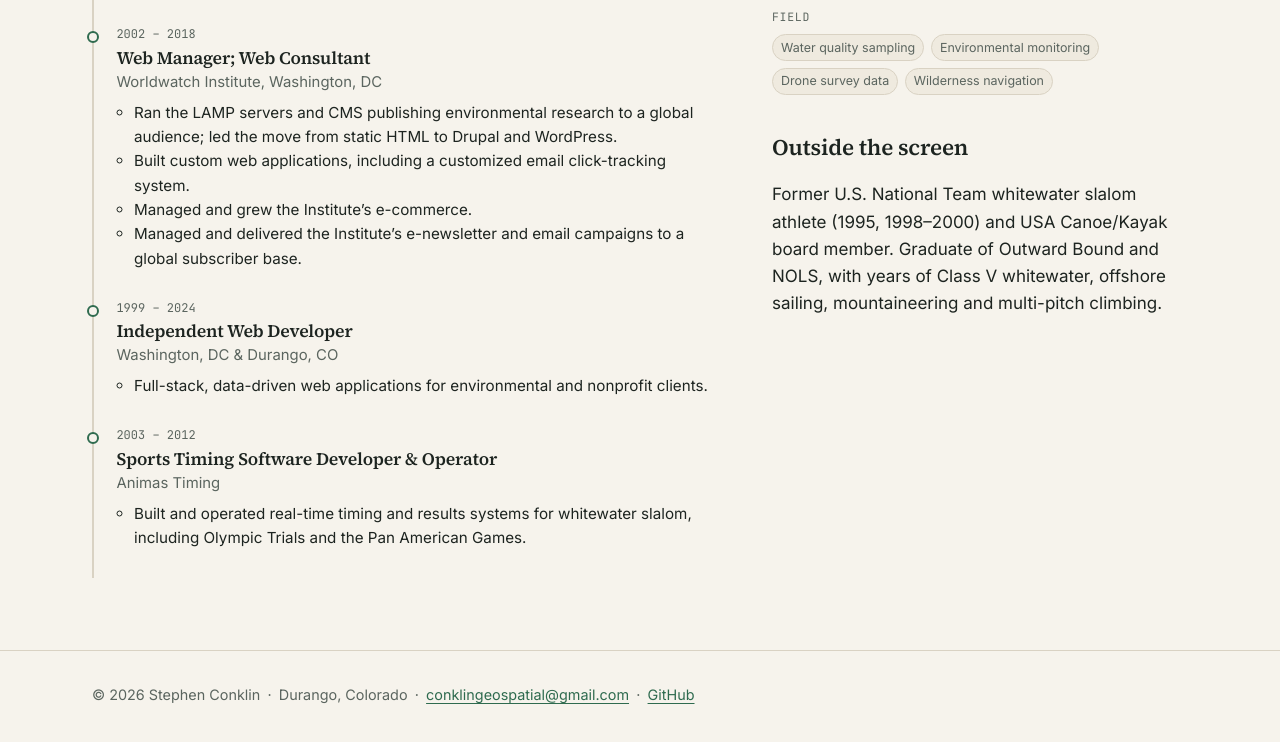
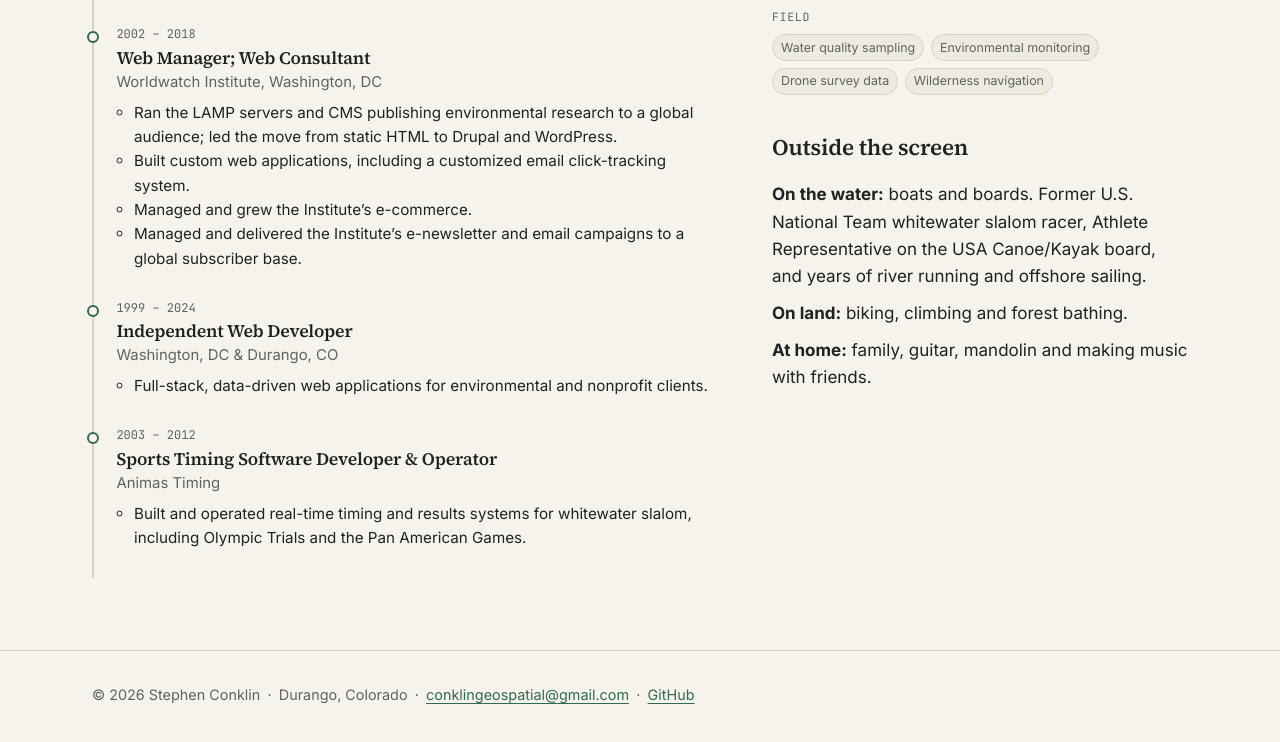
Before and after one commit to stephenconklin/stephenconklin.github.io, an Astro site: page /about in a window 1280 px wide. Shown: the part 1522-2264 px from the top of the page. Built offline with nearby package versions, Linux system fonts and the light colour scheme; Astro itself is replaced by a stand-in of ours.

Commit message:
About: rewrite Outside the screen

```diff
--- a/src/pages/about.astro
+++ b/src/pages/about.astro
@@ -94,11 +94,14 @@ import { profile, experience, education, coursework, toolbox } from '../data/pro
 
         <section>
           <h2>Outside the screen</h2>
-          <p>
-            Former U.S. National Team whitewater slalom athlete (1995, 1998–2000) and USA Canoe/Kayak board
-            member. Graduate of Outward Bound and NOLS, with years of Class V whitewater, offshore sailing,
-            mountaineering and multi-pitch climbing.
-          </p>
+          <ul class="outside">
+            <li>
+              <b>On the water:</b> boats and boards. Former U.S. National Team whitewater slalom racer, Athlete
+              Representative on the USA Canoe/Kayak board, and years of river running and offshore sailing.
+            </li>
+            <li><b>On land:</b> biking, climbing and forest bathing.</li>
+            <li><b>At home:</b> family, guitar, mandolin and making music with friends.</li>
+          </ul>
         </section>
       </div>
     </div>
@@ -106,6 +109,13 @@ import { profile, experience, education, coursework, toolbox } from '../data/pro
 </Base>
 
 <style>
+  .outside {
+    list-style: none;
+    margin: 0;
+    padding: 0;
+    display: grid;
+    gap: 0.6rem;
+  }
   .page {
     padding-top: clamp(40px, 6vw, 72px);
     padding-bottom: 72px;
```
